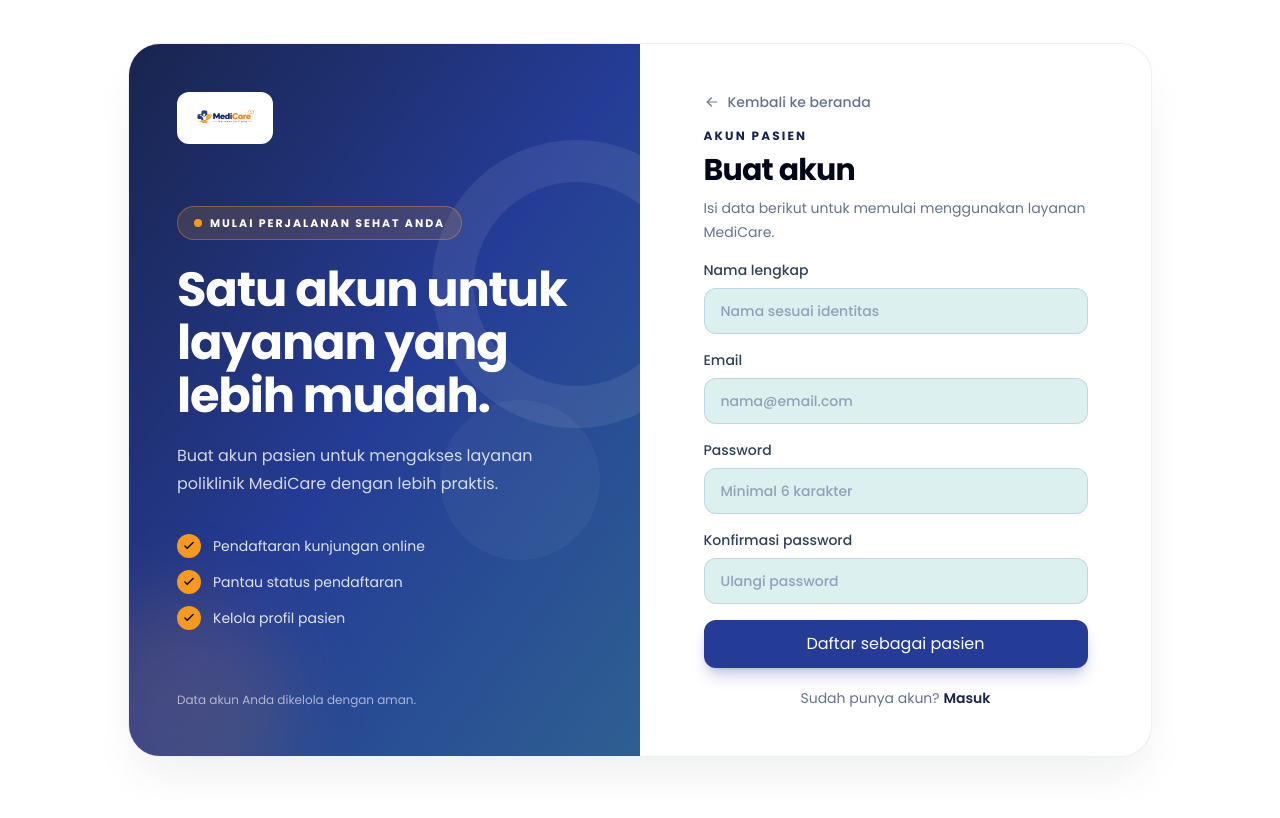
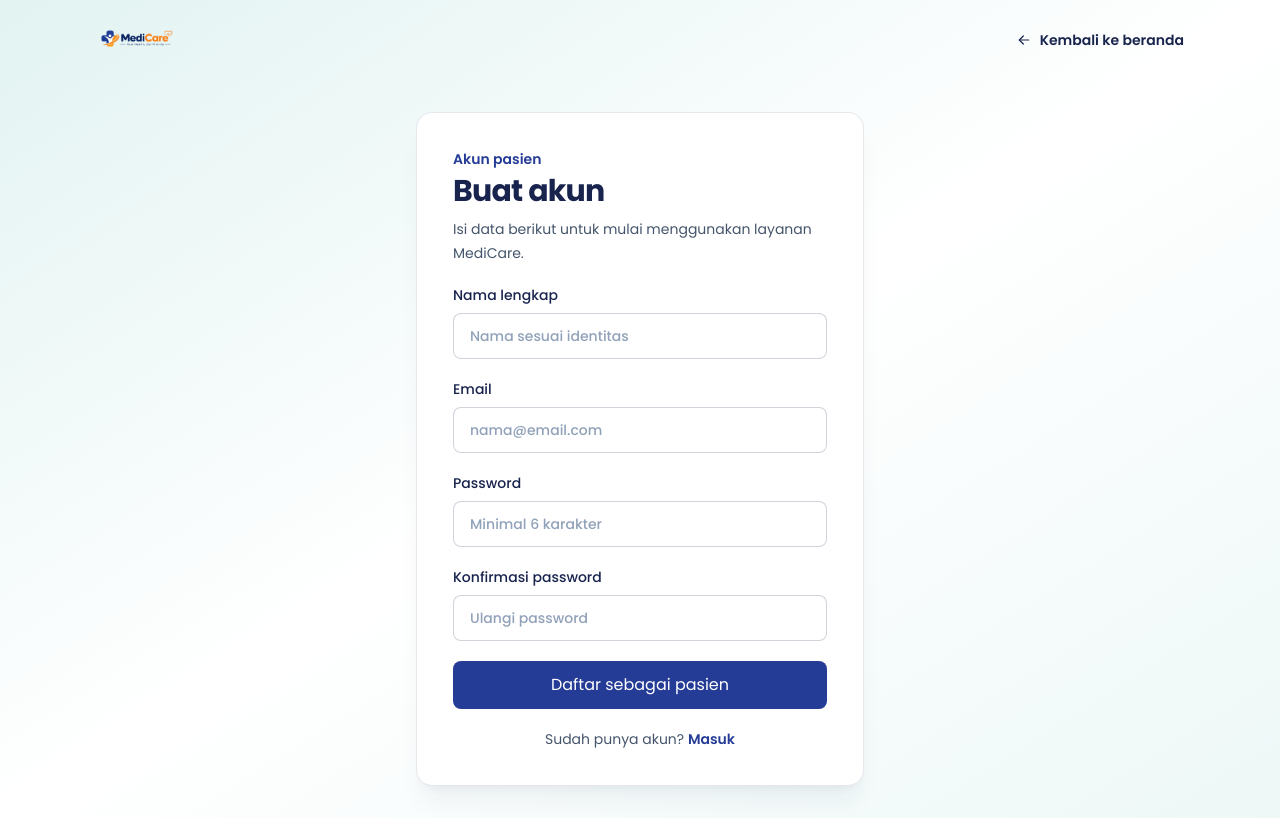
Before and after one commit to naswashakilla/MediCare2, a Next.js app: page /register in a window 1280 px wide. Built offline with nearby package versions, Linux system fonts and the light colour scheme.

Commit message:
edit halaman register

```diff
--- a/app/register/page.tsx
+++ b/app/register/page.tsx
@@ -10,97 +10,48 @@ export default function RegisterPage() {
   const [state, formAction, pending] = useActionState(register, undefined);
 
   return (
-    <main className="flex min-h-screen items-center justify-center bg-white p-4 sm:p-8">
-      <div className="pointer-events-none fixed inset-0 -z-10 overflow-hidden" aria-hidden="true">
-        <div className="absolute -left-24 top-16 h-72 w-72 rounded-full bg-pistachio/20 blur-3xl" />
-        <div className="absolute -right-28 bottom-10 h-96 w-96 rounded-full bg-iced-denim/15 blur-3xl" />
-      </div>
-
-      <div className="grid w-full max-w-5xl overflow-hidden rounded-[2rem] border border-slate-200/70 bg-white shadow-2xl shadow-slate-900/[0.08] md:min-h-[700px] md:grid-cols-2">
-        <section className="relative hidden flex-col justify-between overflow-hidden bg-gradient-to-br from-iced-denim-dark via-iced-denim to-[#2f5f91] p-10 text-white md:flex lg:p-12">
-          <div aria-hidden="true" className="absolute -right-20 top-24 h-72 w-72 rounded-full border-[42px] border-white/[0.08]" />
-          <div aria-hidden="true" className="absolute -bottom-16 -left-16 h-56 w-56 rounded-full bg-pistachio/15 blur-2xl" />
-          <div aria-hidden="true" className="absolute right-10 top-1/2 h-40 w-40 rounded-full bg-white/[0.04]" />
-
-          <div className="relative inline-flex w-fit rounded-xl bg-white px-4 py-2.5">
+    <main className="flex min-h-screen flex-col bg-gradient-to-br from-ocean/50 via-white to-ocean/30">
+      <header className="mx-auto flex w-full max-w-6xl items-center justify-between px-4 py-5 sm:px-6 lg:px-8">
+        <Link href="/" aria-label="MediCare - beranda">
           <Image
             src="/logo-medicare.png"
             alt="MediCare"
             width={1774}
             height={887}
+            priority
             sizes="160px"
-              className="h-8 w-auto"
+            className="h-10 w-auto"
           />
-          </div>
-
-          <div className="relative py-12">
-            <span className="mb-6 inline-flex items-center gap-2 rounded-full border border-pistachio/40 bg-pistachio/15 px-4 py-2 text-[11px] font-bold uppercase tracking-[0.18em] text-white">
-              <span aria-hidden="true" className="h-2 w-2 rounded-full bg-pistachio" />
-              Mulai perjalanan sehat Anda
-            </span>
-            <h1 className="max-w-md text-4xl font-bold leading-[1.1] tracking-tight lg:text-5xl">
-              Satu akun untuk layanan yang lebih mudah.
-            </h1>
-            <p className="mt-5 max-w-sm text-sm leading-7 text-white/80 sm:text-base">
-              Buat akun pasien untuk mengakses layanan poliklinik MediCare dengan lebih praktis.
-            </p>
-
-            <ul className="mt-9 space-y-3">
-              {["Pendaftaran kunjungan online", "Pantau status pendaftaran", "Kelola profil pasien"].map(
-                (item) => (
-                  <li key={item} className="flex items-center gap-3 text-sm text-white/85">
-                    <span className="flex h-6 w-6 shrink-0 items-center justify-center rounded-full bg-pistachio text-slate-950">
-                      <Icon name="check" className="h-3.5 w-3.5" strokeWidth={2.6} />
-                    </span>
-                    {item}
-                  </li>
-                ),
-              )}
-            </ul>
-          </div>
-
-          <p className="relative text-xs text-white/60">Data akun Anda dikelola dengan aman.</p>
-        </section>
-
-        <section className="flex items-center justify-center bg-white p-6 sm:p-10 lg:p-12">
-          <form action={formAction} className="w-full max-w-sm space-y-4">
+        </Link>
         <Link
           href="/"
-              className="inline-flex w-fit items-center gap-2 text-sm font-medium text-slate-500 transition hover:text-iced-denim-dark"
+          className="inline-flex items-center gap-2 text-sm font-semibold text-navy transition-colors hover:text-sunset"
         >
           <Icon name="arrow-right" className="h-4 w-4 rotate-180" />
           Kembali ke beranda
         </Link>
+      </header>
 
-            <div className="mb-6 md:hidden">
-              <Image
-                src="/logo-medicare.png"
-                alt="MediCare"
-                width={1774}
-                height={887}
-                sizes="160px"
-                className="h-9 w-auto"
-              />
-              <p className="mt-1 text-[10px] font-semibold uppercase tracking-[0.24em] text-iced-denim-dark">
-                Hospital &amp; Clinic
-              </p>
-            </div>
-
+      <section className="flex flex-1 items-center justify-center px-4 py-8 sm:px-6">
+        <form
+          action={formAction}
+          className="w-full max-w-md space-y-5 rounded-2xl border border-navy/10 bg-white p-6 shadow-xl shadow-navy/5 sm:p-9"
+        >
           <div>
-              <p className="text-xs font-bold uppercase tracking-[0.18em] text-iced-denim-dark">Akun pasien</p>
-              <h2 className="mt-2 text-3xl font-bold tracking-tight text-slate-950">Buat akun</h2>
-              <p className="mt-2 text-sm leading-6 text-slate-500">
-                Isi data berikut untuk memulai menggunakan layanan MediCare.
+            <p className="text-sm font-semibold text-brilliant">Akun pasien</p>
+            <h1 className="mt-1 text-3xl font-bold tracking-tight text-navy">Buat akun</h1>
+            <p className="mt-2 text-sm leading-6 text-slate-600">
+              Isi data berikut untuk mulai menggunakan layanan MediCare.
             </p>
           </div>
 
           {state?.error && (
-              <p role="alert" className="rounded-xl border border-rose-200 bg-rose-50 px-4 py-3 text-sm text-rose-700">
+            <p role="alert" className="rounded-lg border border-rose-200 bg-rose-50 px-4 py-3 text-sm text-rose-700">
               {state.error}
             </p>
           )}
 
-            <label htmlFor="nama_user" className="block text-sm font-medium text-slate-700">
+          <label htmlFor="nama_user" className="block text-sm font-medium text-navy">
             Nama lengkap
             <input
               id="nama_user"
@@ -109,11 +60,12 @@ export default function RegisterPage() {
               minLength={3}
               maxLength={50}
               required
-                className="mt-2 w-full rounded-xl border border-iced-denim/15 bg-frost/60 px-4 py-3 text-slate-900 outline-none transition placeholder:text-slate-400 focus:border-iced-denim focus:bg-white focus:ring-4 focus:ring-iced-denim/20"
+              className="mt-2 w-full rounded-lg border border-navy/20 bg-white px-4 py-3 text-navy outline-none transition placeholder:text-slate-400 focus:border-brilliant focus:ring-4 focus:ring-brilliant/15"
               placeholder="Nama sesuai identitas"
             />
           </label>
-            <label htmlFor="email" className="block text-sm font-medium text-slate-700">
+
+          <label htmlFor="email" className="block text-sm font-medium text-navy">
             Email
             <input
               id="email"
@@ -122,11 +74,12 @@ export default function RegisterPage() {
               autoComplete="email"
               maxLength={100}
               required
-                className="mt-2 w-full rounded-xl border border-iced-denim/15 bg-frost/60 px-4 py-3 text-slate-900 outline-none transition placeholder:text-slate-400 focus:border-iced-denim focus:bg-white focus:ring-4 focus:ring-iced-denim/20"
+              className="mt-2 w-full rounded-lg border border-navy/20 bg-white px-4 py-3 text-navy outline-none transition placeholder:text-slate-400 focus:border-brilliant focus:ring-4 focus:ring-brilliant/15"
               placeholder="nama@email.com"
             />
           </label>
-            <label htmlFor="password" className="block text-sm font-medium text-slate-700">
+
+          <label htmlFor="password" className="block text-sm font-medium text-navy">
             Password
             <input
               id="password"
@@ -135,11 +88,12 @@ export default function RegisterPage() {
               autoComplete="new-password"
               minLength={6}
               required
-                className="mt-2 w-full rounded-xl border border-iced-denim/15 bg-frost/60 px-4 py-3 text-slate-900 outline-none transition placeholder:text-slate-400 focus:border-iced-denim focus:bg-white focus:ring-4 focus:ring-iced-denim/20"
+              className="mt-2 w-full rounded-lg border border-navy/20 bg-white px-4 py-3 text-navy outline-none transition placeholder:text-slate-400 focus:border-brilliant focus:ring-4 focus:ring-brilliant/15"
               placeholder="Minimal 6 karakter"
             />
           </label>
-            <label htmlFor="konfirmasi" className="block text-sm font-medium text-slate-700">
+
+          <label htmlFor="konfirmasi" className="block text-sm font-medium text-navy">
             Konfirmasi password
             <input
               id="konfirmasi"
@@ -148,7 +102,7 @@ export default function RegisterPage() {
               autoComplete="new-password"
               minLength={6}
               required
-                className="mt-2 w-full rounded-xl border border-iced-denim/15 bg-frost/60 px-4 py-3 text-slate-900 outline-none transition placeholder:text-slate-400 focus:border-iced-denim focus:bg-white focus:ring-4 focus:ring-iced-denim/20"
+              className="mt-2 w-full rounded-lg border border-navy/20 bg-white px-4 py-3 text-navy outline-none transition placeholder:text-slate-400 focus:border-brilliant focus:ring-4 focus:ring-brilliant/15"
               placeholder="Ulangi password"
             />
           </label>
@@ -156,20 +110,19 @@ export default function RegisterPage() {
           <button
             type="submit"
             disabled={pending}
-              className="w-full rounded-xl bg-iced-denim px-4 py-3 font-semibold text-white shadow-lg shadow-iced-denim/25 transition hover:bg-iced-denim-dark focus:outline-none focus:ring-4 focus:ring-iced-denim/25 disabled:cursor-not-allowed disabled:opacity-60"
+            className="w-full rounded-lg bg-brilliant px-4 py-3 font-semibold text-white transition-colors hover:bg-navy focus:outline-none focus:ring-4 focus:ring-brilliant/20 disabled:cursor-not-allowed disabled:opacity-60"
           >
             {pending ? "Memproses..." : "Daftar sebagai pasien"}
           </button>
 
-            <p className="pt-1 text-center text-sm text-slate-500">
+          <p className="text-center text-sm text-slate-600">
             Sudah punya akun?{" "}
-              <Link href="/login" className="font-semibold text-iced-denim-dark hover:text-[#284f78] hover:underline">
+            <Link href="/login" className="font-semibold text-brilliant hover:text-sunset hover:underline">
               Masuk
             </Link>
           </p>
         </form>
       </section>
-      </div>
     </main>
   );
 }
```
Lines whose indentation alone changed are shown as unchanged.
